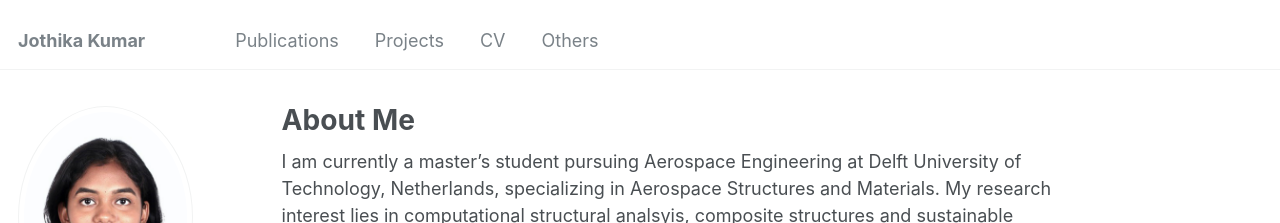
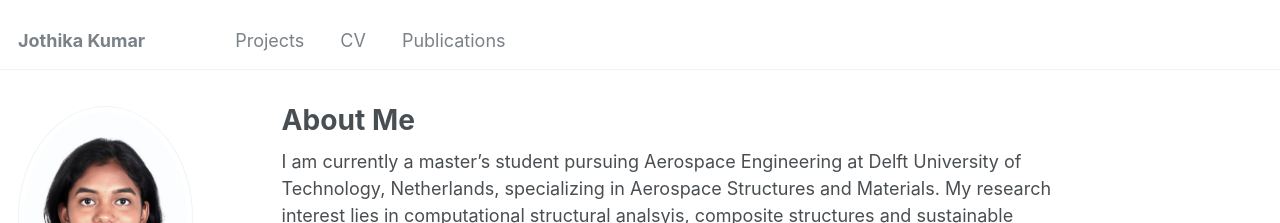
Before and after one commit to jothikak05/jothikak05.github.io, a Jekyll site: the page built from _pages/about.md, in a window 1280 px wide. Shown: the top 223 px of the page. Built offline with Jekyll 4.4.1, drawn with Linux system fonts in a browser that asks for light colours; some web fonts are replaced.

Commit message:
Updated navig

```diff
--- a/_data/navigation.yml
+++ b/_data/navigation.yml
@@ -1,13 +1,10 @@
 # main links links
 main:
-  - title: "Publications"
-    url: /publications/
-
   - title: "Projects"
     url: /projects/
 
   - title: "CV"
     url: /cv/
 
-  - title: "Others"
-    url: /others/
+  - title: "Publications"
+    url: /publications/
```
